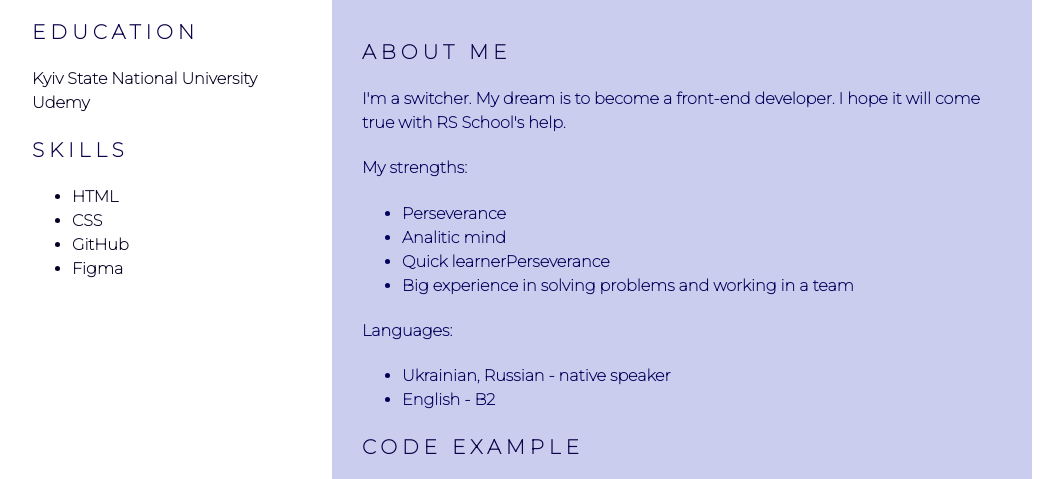
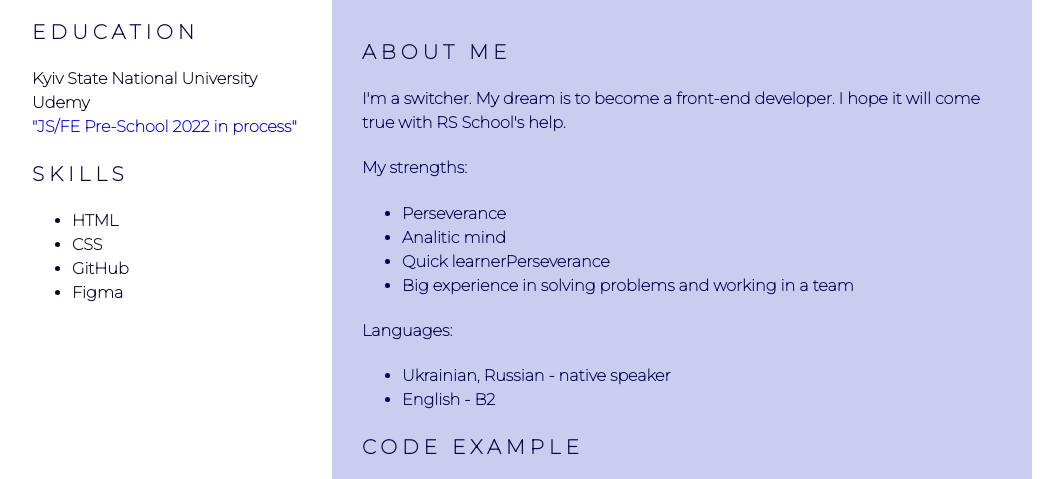
Before and after one commit to belokurovaa/rsschool-cv, a plain HTML site: page index.html in a window 1280 px wide. Shown: the part 299-778 px from the top of the page, without its empty margins (108-1171 px from the left). Drawn offline with Linux system fonts and the light colour scheme.

Commit message:
Update index.html

```diff
--- a/index.html
+++ b/index.html
@@ -72,7 +72,7 @@
                   </div>
                   <div class="divider divider_indigo"></div>
                   <div class="education__title">
-                     <a href="https://app.rs.school/cv/belokurovaa" class="side__link" alt="JS/FE Pre-School 2022 in process"></a>
+                     <a href="https://app.rs.school/cv/belokurovaa" class="side__link">"JS/FE Pre-School 2022 in process"</a>
                   </div>
                </section>
                <section class="skills" id="skills">
```
